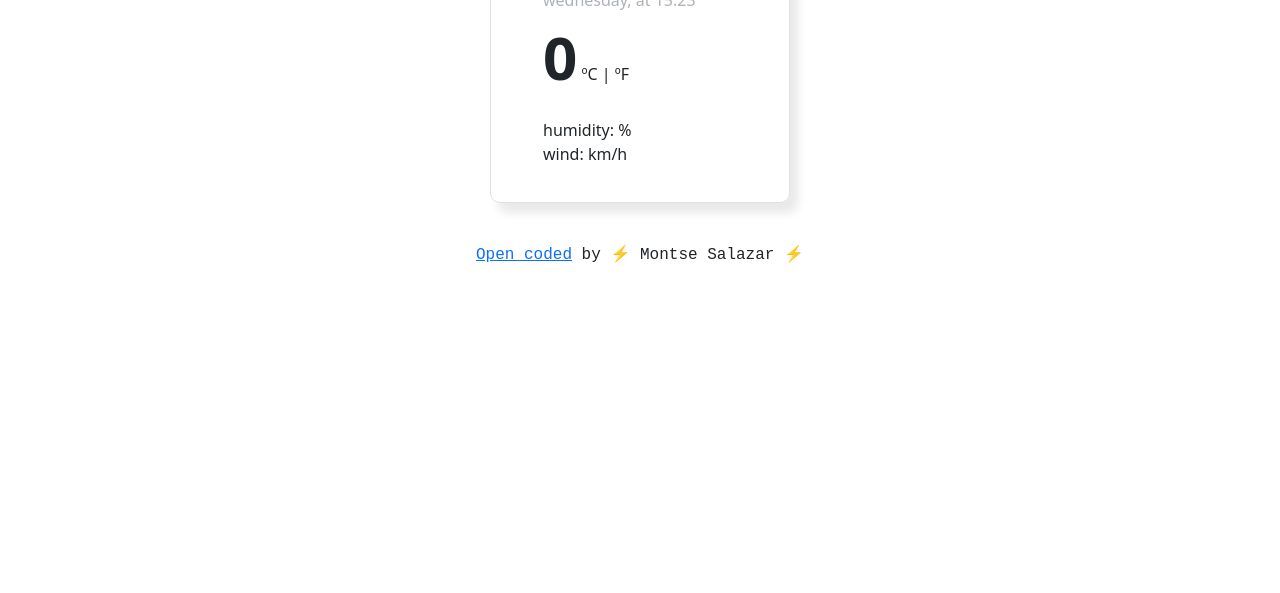
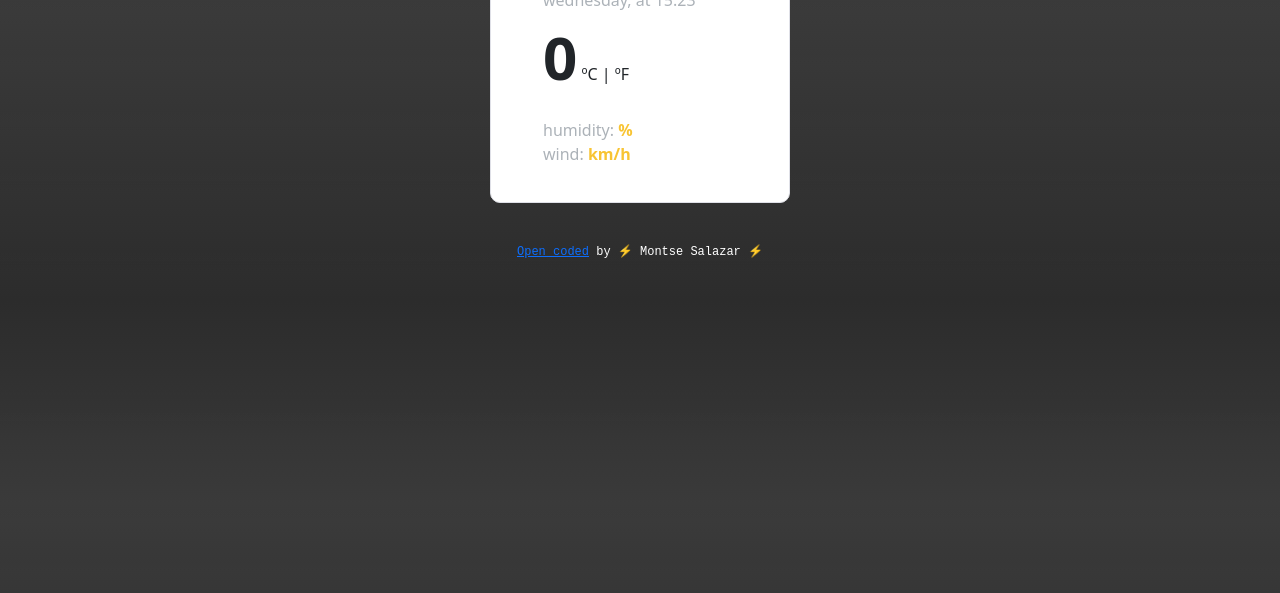
Before and after one commit to ultrachick/project-weather-app, a plain HTML site: page index.html in a window 1280 px wide. Shown: the part 207-800 px from the top of the page. Drawn offline with nearby package versions, Linux system fonts and the light colour scheme; no server answers.

Commit message:
change background color and h1 center

```diff
--- a/index.html
+++ b/index.html
@@ -40,8 +40,8 @@
 
 <div class="col-8">
     <ul id="caracteristicas">
-        <li>humidity: <span id="humidity"></span>%</li>
-        <li>wind: <span id="wind"></span> km/h</li>
+        <li>humidity: <strong><span id="humidity"></span> <span id="units">%</span> </strong></li>
+        <li>wind: <strong><span id="wind"></span> <span id="units">km/h</span></strong></li>
     </ul>
 </div>
 
--- a/script.js
+++ b/script.js
@@ -39,13 +39,13 @@ function searchCity(city) {
             let tempElement = document.querySelector("#temp");
             let temp = tempElement.innerHTML;
             temp = Number(temp);
-            tempElement.innerHTML = 66;
+            tempElement.innerHTML = Math.round(`${temp}`* 9 / 5 + 32);
         }
 
         function convertToCelsius(event) {
                 event.preventDefault();
                 let tempElement = document.querySelector("#temp");
-                tempElement.innerHTML = 19;
+                tempElement.innerHTML = Math.round(`${temp}`- 32 * 5 / 9);
             }
 
     let dateElement = document.querySelector("#date");
--- a/style.css
+++ b/style.css
@@ -1,10 +1,19 @@
+body {
+  background: linear-gradient(to bottom, #323232 0%, #3f3f3f 40%, #1c1c1c 150%),
+    linear-gradient(
+      to top,
+      rgba(255, 255, 255, 0.4) 0%,
+      rgba(0, 0, 0, 0.25) 200%
+    );
+  background-blend-mode: multiply;
+}
 .weather-app {
   max-width: 300px;
   margin: 40px auto;
   border: 1px solid #dfe0e7;
   border-radius: 10px;
   padding: 20px;
-  box-shadow: 8px 10px 10px rgba(0, 0, 0, 0.09);
+  background-color: white;
 }
 
 .input-box {
@@ -16,11 +25,14 @@
   margin: 40px auto;
   text-align: center;
   font-family: monospace;
+  font-size: 12px;
+  color: white;
 }
 
 h1 {
   font-family: "Poppins", sans-serif;
   color: #ffcc29;
+  text-align: center;
 }
 
 li {
@@ -37,6 +49,20 @@ ul {
   color: #acb2b8;
 }
 
+#caracteristicas {
+  color: #acb2b8;
+}
+
+#humidity {
+  color: #f8c433;
+}
+#wind {
+  color: #f8c433;
+}
+#units {
+  color: #f8c433;
+}
+
 #temp {
   font-size: 60px;
 }
```
